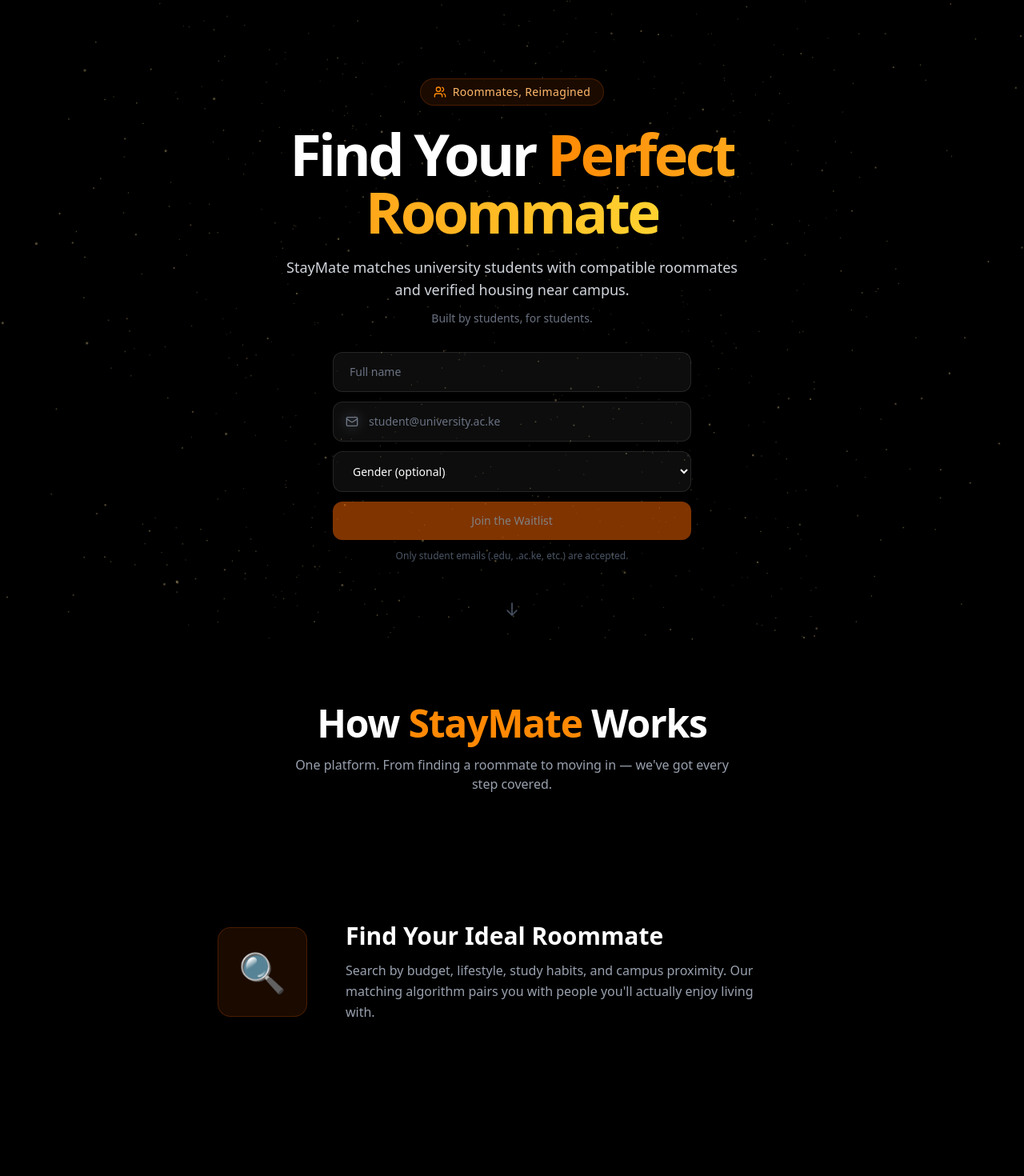
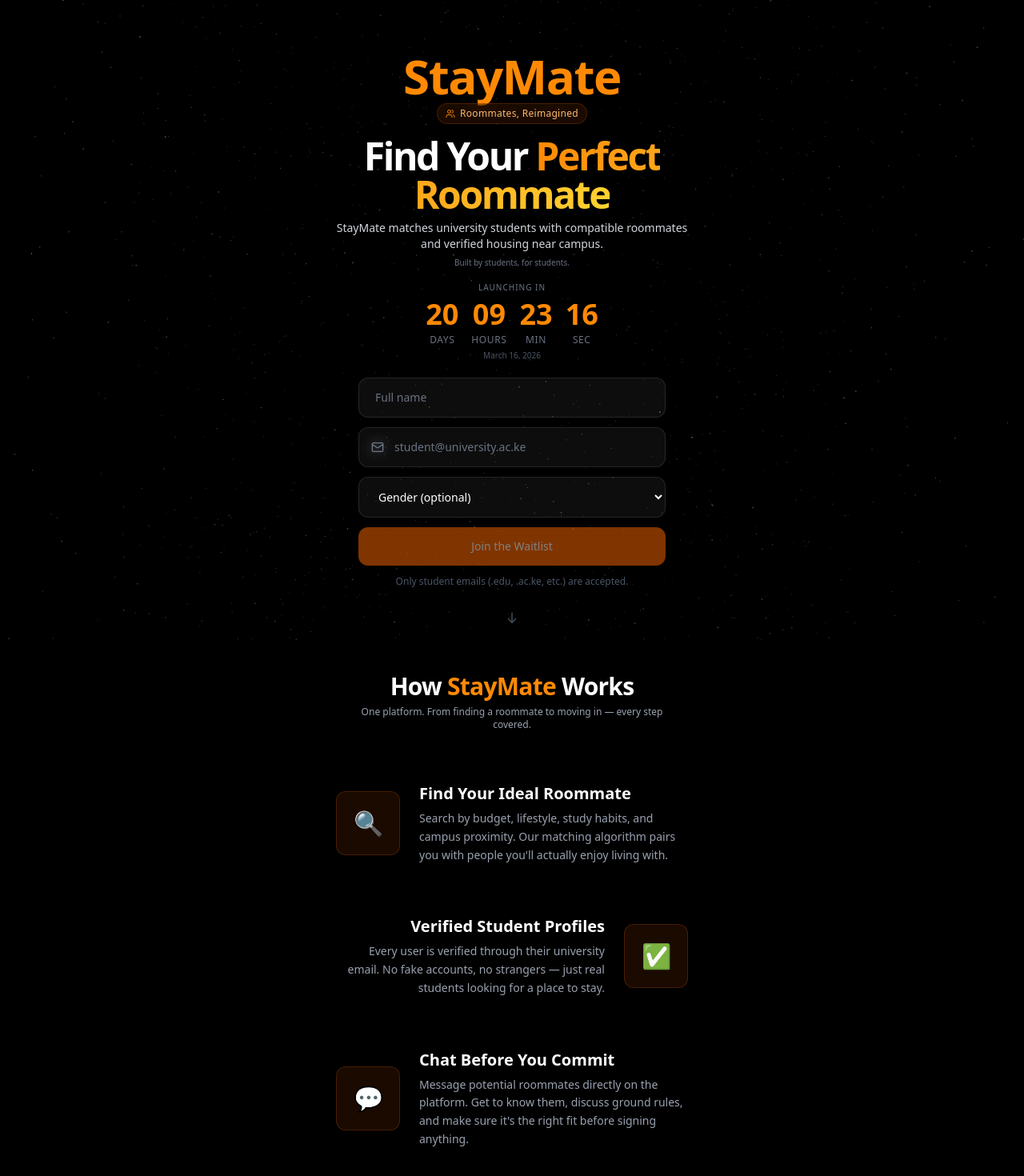
Before and after one commit to lxmwaniky/staymate_waitlist, a Next.js app: page / in a window 1280 px wide. Shown: the top 1470 px of the page at 80% size. Built offline with nearby package versions, Linux system fonts and the light colour scheme; no server answers.

Commit message:
feat: enhance HomePage layout with Countdown component and improve styling for sections

```diff
--- a/app/page.tsx
+++ b/app/page.tsx
@@ -1,6 +1,7 @@
 import WaitlistForm from "@/components/WaitlistForm";
 import Scene from "@/components/Scene";
 import ScrollStory from "@/components/ScrollStory";
+import Countdown from "@/components/Countdown";
 import { Users } from "lucide-react";
 
 export default function HomePage() {
@@ -9,77 +10,65 @@ export default function HomePage() {
       <Scene />
 
       {/* ===== HERO ===== */}
-      <section className="relative z-10 flex flex-col items-center justify-center min-h-[100dvh] px-6 text-center">
-        <div className="max-w-2xl mx-auto w-full">
-          <div className="inline-flex items-center gap-2 px-4 py-1.5 rounded-full bg-orange-500/10 border border-orange-500/20 backdrop-blur-md mb-6 animate-in fade-in slide-in-from-bottom-4 duration-1000">
-            <Users className="w-4 h-4 text-orange-400" />
-            <span className="text-xs sm:text-sm font-medium tracking-wide text-orange-300">Roommates, Reimagined</span>
+      <section className="relative z-10 flex flex-col items-center justify-center min-h-[100dvh] px-3 text-center">
+        <div className="w-full max-w-md mx-auto">
+          <h2 className="text-4xl sm:text-5xl md:text-6xl font-extrabold tracking-tight text-orange-400 mb-1 animate-in fade-in slide-in-from-bottom-4 duration-1000">
+            StayMate
+          </h2>
+
+          <div className="inline-flex items-center gap-1.5 px-2.5 py-1 rounded-full bg-orange-500/10 border border-orange-500/20 backdrop-blur-md mb-4 animate-in fade-in slide-in-from-bottom-4 duration-1000">
+            <Users className="w-3 h-3 text-orange-400" />
+            <span className="text-[10px] sm:text-xs font-medium tracking-wide text-orange-300">Roommates, Reimagined</span>
           </div>
 
-          <h1 className="text-4xl sm:text-5xl md:text-7xl font-bold tracking-tighter mb-5 animate-in fade-in slide-in-from-bottom-6 duration-1000 delay-150">
+          <h1 className="text-3xl sm:text-4xl md:text-5xl font-bold tracking-tighter mb-2 animate-in fade-in slide-in-from-bottom-6 duration-1000 delay-150">
             Find Your <span className="text-transparent bg-clip-text bg-gradient-to-r from-orange-400 to-amber-300">Perfect Roommate</span>
           </h1>
 
-          <p className="text-base sm:text-lg text-gray-300 mb-3 max-w-xl mx-auto animate-in fade-in slide-in-from-bottom-8 duration-1000 delay-300">
+          <p className="text-xs sm:text-sm text-gray-300 mb-1.5 animate-in fade-in slide-in-from-bottom-8 duration-1000 delay-300">
             StayMate matches university students with compatible roommates and verified housing near campus.
           </p>
 
-          <p className="text-xs sm:text-sm text-gray-500 mb-8 animate-in fade-in slide-in-from-bottom-8 duration-1000 delay-300">
+          <p className="text-[10px] text-gray-500 mb-4 animate-in fade-in slide-in-from-bottom-8 duration-1000 delay-300">
             Built by students, for students.
           </p>
 
-          <div className="w-full max-w-md mx-auto animate-in fade-in slide-in-from-bottom-10 duration-1000 delay-500">
+          {/* Countdown */}
+          <div className="mb-5 animate-in fade-in slide-in-from-bottom-8 duration-1000 delay-300">
+            <p className="text-[10px] text-gray-500 uppercase tracking-widest mb-1.5">Launching in</p>
+            <Countdown />
+            <p className="text-[10px] text-gray-600 mt-1">March 16, 2026</p>
+          </div>
+
+          <div className="w-full animate-in fade-in slide-in-from-bottom-10 duration-1000 delay-500">
             <WaitlistForm />
           </div>
         </div>
 
-        <div className="absolute bottom-6 animate-bounce">
-          <svg className="w-5 h-5 text-gray-600" fill="none" stroke="currentColor" viewBox="0 0 24 24">
+        <div className="absolute bottom-4 animate-bounce">
+          <svg className="w-4 h-4 text-gray-600" fill="none" stroke="currentColor" viewBox="0 0 24 24">
             <path strokeLinecap="round" strokeLinejoin="round" strokeWidth={2} d="M19 14l-7 7m0 0l-7-7m7 7V3" />
           </svg>
         </div>
       </section>
 
       {/* ===== SCROLL STORY ===== */}
-      <section className="relative z-10 py-12 md:py-20 px-4">
-        <div className="max-w-3xl mx-auto text-center mb-10 md:mb-16">
-          <h2 className="text-2xl sm:text-3xl md:text-5xl font-bold tracking-tight mb-4">
+      <section className="relative z-10 py-6 md:py-10 px-3">
+        <div className="max-w-md mx-auto text-center mb-5 md:mb-8">
+          <h2 className="text-lg sm:text-xl md:text-3xl font-bold tracking-tight mb-1.5">
             How <span className="text-orange-400">StayMate</span> Works
           </h2>
-          <p className="text-sm sm:text-base text-gray-400 max-w-xl mx-auto">
-            One platform. From finding a roommate to moving in — we&apos;ve got every step covered.
+          <p className="text-[10px] sm:text-xs text-gray-400 max-w-sm mx-auto">
+            One platform. From finding a roommate to moving in &mdash; every step covered.
           </p>
         </div>
 
         <ScrollStory />
       </section>
 
-      {/* ===== TRACTION ===== */}
-      <section className="relative z-10 py-16 md:py-24 px-6">
-        <div className="max-w-2xl mx-auto">
-          <div className="rounded-2xl border border-white/10 bg-white/5 backdrop-blur-sm p-8 md:p-10">
-            <h2 className="text-xl md:text-2xl font-bold text-center mb-8">Early Traction</h2>
-            <div className="grid grid-cols-3 gap-4 md:gap-8">
-              <div className="text-center">
-                <p className="text-2xl md:text-4xl font-bold text-orange-400">500+</p>
-                <p className="text-xs md:text-sm text-gray-400 mt-1">Waitlist Signups</p>
-              </div>
-              <div className="text-center">
-                <p className="text-2xl md:text-4xl font-bold text-orange-400">10+</p>
-                <p className="text-xs md:text-sm text-gray-400 mt-1">University Cities</p>
-              </div>
-              <div className="text-center">
-                <p className="text-2xl md:text-4xl font-bold text-orange-400">50+</p>
-                <p className="text-xs md:text-sm text-gray-400 mt-1">Partner Landlords</p>
-              </div>
-            </div>
-          </div>
-        </div>
-      </section>
-
       {/* ===== FOOTER ===== */}
-      <footer className="relative z-10 py-6 border-t border-white/10">
-        <div className="max-w-4xl mx-auto px-6 flex flex-col sm:flex-row items-center justify-between gap-3 text-xs sm:text-sm text-gray-500">
+      <footer className="relative z-10 py-3 border-t border-white/10">
+        <div className="max-w-md mx-auto px-3 flex flex-col sm:flex-row items-center justify-between gap-1.5 text-[10px] sm:text-xs text-gray-500">
           <p>&copy; {new Date().getFullYear()} StayMate. All rights reserved.</p>
           <p>Built with ❤️ for students, by students.</p>
         </div>
--- a/components/Scene.tsx
+++ b/components/Scene.tsx
@@ -1,38 +1,97 @@
 "use client";
 
-import { useRef, useMemo } from "react";
-import { Canvas, useFrame } from "@react-three/fiber";
+import { useRef, useMemo, useCallback } from "react";
+import { Canvas, useFrame, useThree } from "@react-three/fiber";
 import { Points, PointMaterial } from "@react-three/drei";
+import * as THREE from "three";
 
-function FloatingDots(props: any) {
+const PARTICLE_COUNT = 1500;
+const INFLUENCE_RADIUS = 0.6;
+const PULL_STRENGTH = 0.04;
+const RETURN_STRENGTH = 0.02;
+
+function MagneticDots() {
   const ref = useRef<any>(null);
+  const mouse = useRef(new THREE.Vector2(9999, 9999));
+  const { viewport } = useThree();
 
-  const positions = useMemo(() => {
-    const count = 1200;
-    const pos = new Float32Array(count * 3);
-    for (let i = 0; i < count; i++) {
+  // Store base positions so particles drift back
+  const base = useMemo(() => {
+    const pos = new Float32Array(PARTICLE_COUNT * 3);
+    for (let i = 0; i < PARTICLE_COUNT; i++) {
       pos[i * 3] = (Math.random() - 0.5) * 4;
       pos[i * 3 + 1] = (Math.random() - 0.5) * 4;
-      pos[i * 3 + 2] = (Math.random() - 0.5) * 2;
+      pos[i * 3 + 2] = (Math.random() - 0.5) * 1.5;
     }
     return pos;
   }, []);
 
-  useFrame((_state, delta) => {
-    if (ref.current) {
-      ref.current.rotation.y += delta / 60;
+  const positions = useMemo(() => new Float32Array(base), [base]);
+
+  const onPointerMove = useCallback(
+    (e: { clientX: number; clientY: number }) => {
+      // Convert screen coords to Three.js world coords (at z=0)
+      mouse.current.x = (e.clientX / window.innerWidth) * 2 - 1;
+      mouse.current.y = -(e.clientY / window.innerHeight) * 2 + 1;
+    },
+    []
+  );
+
+  // Attach window listener once
+  useMemo(() => {
+    if (typeof window !== "undefined") {
+      window.addEventListener("pointermove", onPointerMove);
     }
+    return () => {
+      if (typeof window !== "undefined") {
+        window.removeEventListener("pointermove", onPointerMove);
+      }
+    };
+  }, [onPointerMove]);
+
+  useFrame(() => {
+    if (!ref.current) return;
+    const geo = ref.current.geometry;
+    const posArr = geo.attributes.position.array as Float32Array;
+
+    // Mouse in world space
+    const mx = (mouse.current.x * viewport.width) / 2;
+    const my = (mouse.current.y * viewport.height) / 2;
+
+    for (let i = 0; i < PARTICLE_COUNT; i++) {
+      const ix = i * 3;
+      const iy = ix + 1;
+      const iz = ix + 2;
+
+      const dx = mx - posArr[ix];
+      const dy = my - posArr[iy];
+      const dist = Math.sqrt(dx * dx + dy * dy);
+
+      if (dist < INFLUENCE_RADIUS && dist > 0.001) {
+        // Pull towards cursor
+        const force = (1 - dist / INFLUENCE_RADIUS) * PULL_STRENGTH;
+        posArr[ix] += dx * force;
+        posArr[iy] += dy * force;
+      }
+
+      // Drift back to base
+      posArr[ix] += (base[ix] - posArr[ix]) * RETURN_STRENGTH;
+      posArr[iy] += (base[iy] - posArr[iy]) * RETURN_STRENGTH;
+      posArr[iz] += (base[iz] - posArr[iz]) * RETURN_STRENGTH;
+    }
+
+    geo.attributes.position.needsUpdate = true;
   });
 
   return (
-    <Points ref={ref} positions={positions} stride={3} frustumCulled={false} {...props}>
+    <Points ref={ref} positions={positions} stride={3} frustumCulled={false}>
       <PointMaterial
         transparent
         color="#f97316"
-        size={0.008}
+        size={0.006}
         sizeAttenuation
         depthWrite={false}
-        opacity={0.35}
+        opacity={0.4}
       />
     </Points>
   );
@@ -42,7 +101,7 @@ export default function Scene() {
   return (
     <div className="fixed inset-0 -z-10 bg-black">
       <Canvas camera={{ position: [0, 0, 2] }} dpr={[1, 1.5]}>
-        <FloatingDots />
+        <MagneticDots />
       </Canvas>
     </div>
   );
--- a/components/ScrollStory.tsx
+++ b/components/ScrollStory.tsx
@@ -34,15 +34,15 @@ function ScrollSection({ emoji, title, description, index }: ScrollSectionProps)
   return (
     <div
       ref={ref}
-      className={`scroll-section flex flex-col ${isEven ? "md:flex-row" : "md:flex-row-reverse"} items-center gap-6 md:gap-12 py-16 md:py-24 px-4`}
+      className={`scroll-section flex flex-col ${isEven ? "md:flex-row" : "md:flex-row-reverse"} items-center gap-3 md:gap-6 py-6 md:py-8 px-1`}
     >
-      <div className="flex-shrink-0 w-20 h-20 md:w-28 md:h-28 rounded-2xl bg-orange-500/10 border border-orange-500/20 flex items-center justify-center">
-        <span className="text-4xl md:text-5xl">{emoji}</span>
+      <div className="flex-shrink-0 w-14 h-14 md:w-20 md:h-20 rounded-xl bg-orange-500/10 border border-orange-500/20 flex items-center justify-center">
+        <span className="text-2xl md:text-3xl">{emoji}</span>
       </div>
 
-      <div className={`text-center ${isEven ? "md:text-left" : "md:text-right"} max-w-lg`}>
-        <h3 className="text-xl md:text-3xl font-bold mb-3">{title}</h3>
-        <p className="text-sm md:text-base text-gray-400 leading-relaxed">{description}</p>
+      <div className={`text-center ${isEven ? "md:text-left" : "md:text-right"} max-w-md`}>
+        <h3 className="text-base md:text-xl font-bold mb-1.5">{title}</h3>
+        <p className="text-xs md:text-sm text-gray-400 leading-relaxed">{description}</p>
       </div>
     </div>
   );
@@ -89,7 +89,7 @@ const SECTIONS = [
 
 export default function ScrollStory() {
   return (
-    <div className="max-w-3xl mx-auto">
+    <div className="max-w-md mx-auto">
       {SECTIONS.map((s, i) => (
         <ScrollSection key={i} index={i} emoji={s.emoji} title={s.title} description={s.description} />
       ))}
--- a/components/WaitlistForm.tsx
+++ b/components/WaitlistForm.tsx
@@ -63,7 +63,7 @@ export default function WaitlistForm() {
   };
 
   return (
-    <div className="w-full max-w-md mx-auto">
+    <div className="w-full max-w-sm mx-auto">
       <form onSubmit={handleSubmit} className="flex flex-col gap-3">
         <input
           type="text"
```
